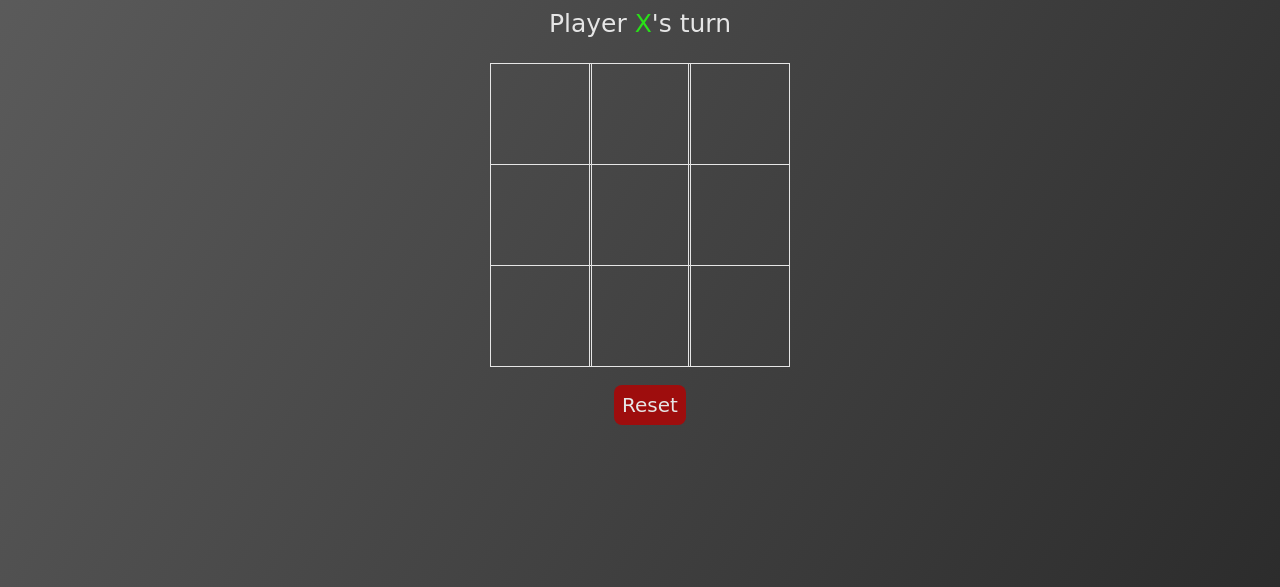
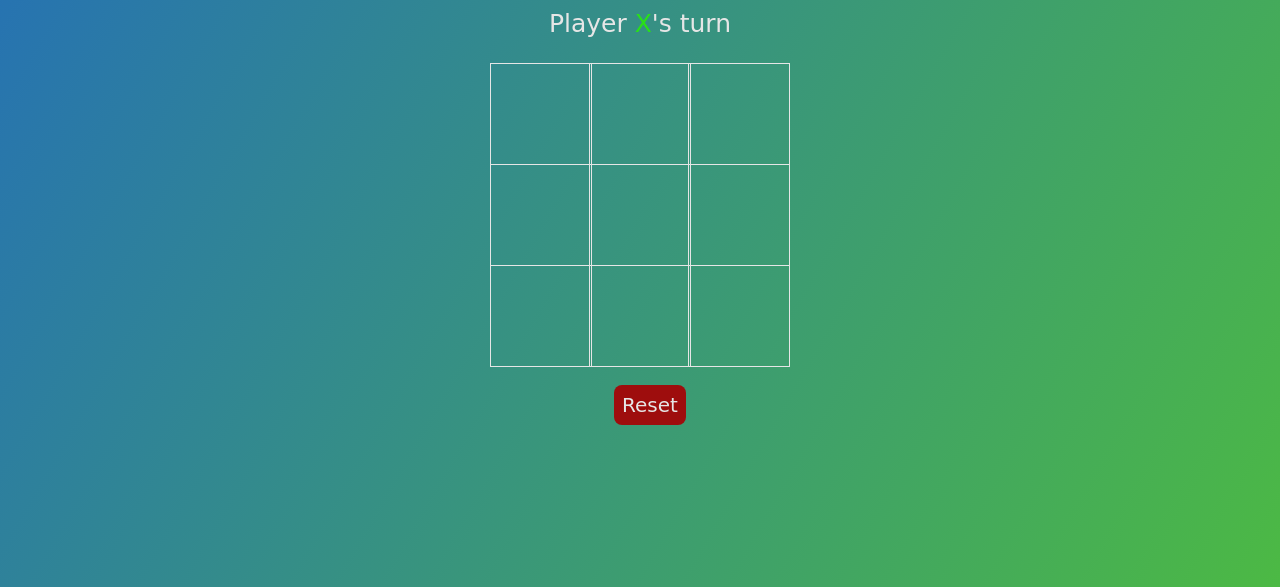
Before and after one commit to btwSanToS/JogoDaVelha, a plain HTML site: page index.html in a window 1280 px wide. Shown: the part 215-802 px from the top of the page. Drawn offline with Linux system fonts and the light colour scheme.

Commit message:
Teste cores

```diff
--- a/style.css
+++ b/style.css
@@ -5,7 +5,7 @@
 }
 
 .background {
-    background: linear-gradient(120deg, #5e5e5e, #2c2c2c);
+    background: linear-gradient(120deg, #246EB9, #4CB944);
     height: 100vh;
     padding: 1px;
 }
```
